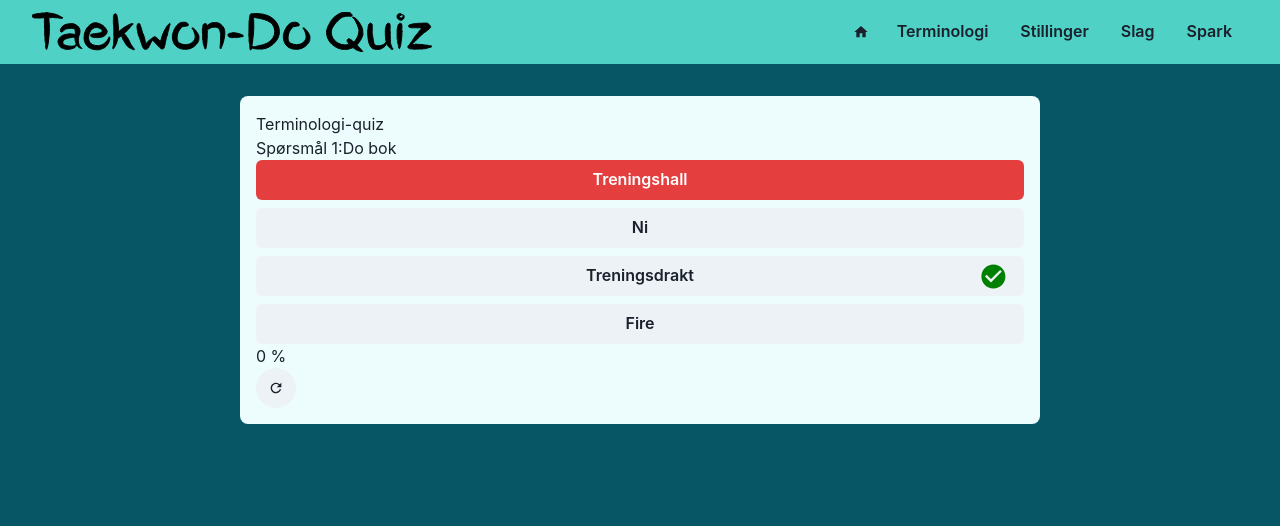
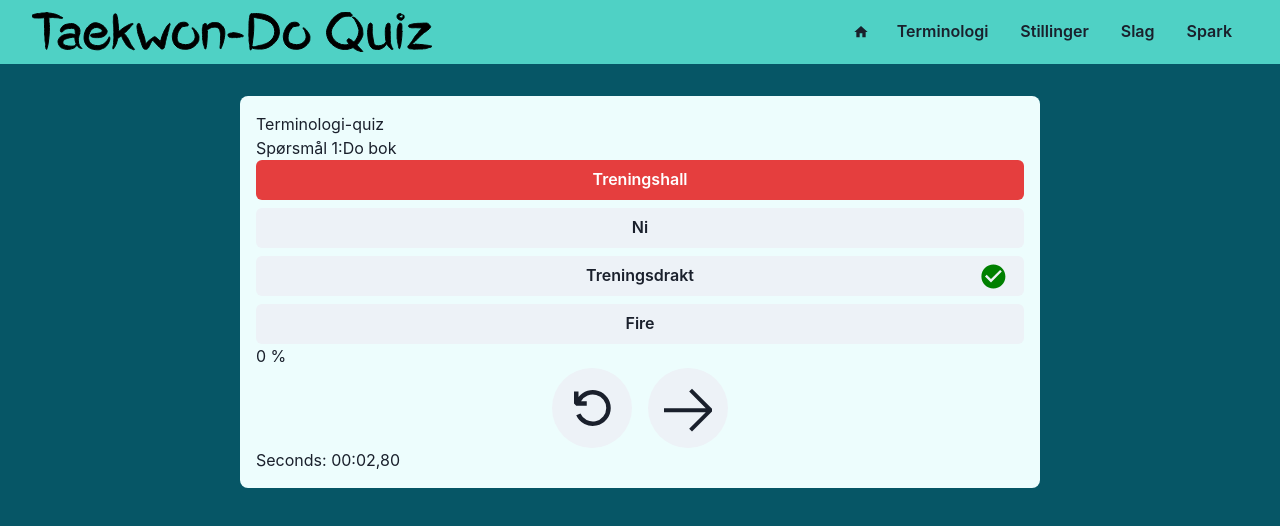
Before and after one commit to ohjohnsen/taekwondo-quiz-web, a React (Create React App) app: page /terminologyquiz in a window 1280 px wide. Both pictures are taken after a click on the button "Treningshall". Shown: the top 526 px of the page. Built offline with nearby package versions, Linux system fonts and the light colour scheme; the HTML template or start-up script is replaced by a standard one.

Commit message:
Added quiz timer + restart button

```diff
--- a/package.json
+++ b/package.json
@@ -11,6 +11,7 @@
     "@testing-library/jest-dom": "^5.17.0",
     "@testing-library/react": "^13.4.0",
     "@testing-library/user-event": "^13.5.0",
+    "date-fns": "^2.30.0",
     "framer-motion": "^10.16.4",
     "react": "^18.2.0",
     "react-dom": "^18.2.0",
--- a/src/pages/TerminologyQuizPage.jsx
+++ b/src/pages/TerminologyQuizPage.jsx
@@ -1,8 +1,10 @@
-import React, { useState } from "react";
-import { Box, Stack, Button, Icon, IconButton, Grid } from "@chakra-ui/react";
-import { MdRefresh, MdCheckCircle } from 'react-icons/md';
+import React, { useState, useEffect } from "react";
+import { Box, Stack, Button, Icon, IconButton, Grid, Center } from "@chakra-ui/react";
+import { MdCheckCircle } from "react-icons/md";
+import { VscDebugRestart, VscArrowRight } from "react-icons/vsc";
 import { Page } from "../components";
 import { terminologies } from "../assets/terminologies";
+import { differenceInMilliseconds, format } from "date-fns";
 
 const getKoreanQuestionAndNorwegianChoices = () => {
   console.log("Generating guesses");
@@ -57,6 +59,23 @@ const TerminologyQuizPage = () => {
   const [answers, setAnswers] = useState([]);
   const [selectedAnswer, setSelectedAnswer] = useState(undefined);
 
+  const [isTimerActive, setIsTimerActive] = useState(false);
+  const [startTimestamp, setStartTimestamp] = useState(Date.now);
+  const [elapsedTime, setElapsedTime] = useState(0);
+
+  useEffect(() => {
+    let timer = null;
+    if(isTimerActive){
+      timer = setInterval(() => {
+        const newElapsedTime = differenceInMilliseconds(new Date(), startTimestamp);
+        setElapsedTime(newElapsedTime);
+      }, 10);
+    }
+    return () => {
+      clearInterval(timer);
+    };
+  });
+
   return (
     <Page>
       <Box
@@ -83,12 +102,15 @@ const TerminologyQuizPage = () => {
                 selectedAnswer === guessingData.question.index ? 'green' : 'red' }
               onClick={() => {
                 if (selectedAnswer === undefined) {
-                  console.log(choice.index);
                   setSelectedAnswer(choice.index);
                   setAnswers([
                     ...answers,
                     choice.index === guessingData.question.index
                   ]);
+                }
+                if (!isTimerActive) {
+                  setIsTimerActive(true);
+                  setStartTimestamp(new Date());
                 }
               }}
             >
@@ -111,11 +133,32 @@ const TerminologyQuizPage = () => {
             { calculateCorrectAnswerPercentage(answers) } %
           </Box>
         }
-        { selectedAnswer !== undefined &&
+        { (selectedAnswer !== undefined || currentQuestion > 1) &&
+          <Box width="100%" textAlign="center">
+            <IconButton
+              icon={<VscDebugRestart />}
+              isRound={true}
+              marginRight="1rem"
+              width="5rem"
+              height="5rem"
+              fontSize="3rem"
+              onClick={() => {
+                setCurrentQuestion(1);
+                setSelectedAnswer(undefined);
+                setAnswers([]);
+                setIsTimerActive(false);
+                setElapsedTime(0);
+                guessingData = getKoreanQuestionAndNorwegianChoices();
+              }}
+            />
             <IconButton
               visibility={selectedAnswer === undefined}
-            icon={<MdRefresh />}
+              icon={<VscArrowRight />}
               isRound={true}
+              width="5rem"
+              height="5rem"
+              fontSize="4rem"
+              isDisabled={selectedAnswer === undefined ? true : false}
               onClick={() => {
                 guessingData = getKoreanQuestionAndNorwegianChoices();
                 const nextQuestion = currentQuestion + 1;
@@ -123,7 +166,9 @@ const TerminologyQuizPage = () => {
                 setSelectedAnswer(undefined);
               }}
             />
+          </Box>
         }
+        Seconds: { format(elapsedTime, "mm:ss,SS") }
       </Box>
     </Page>
   );
```
Also changed, not shown: 1 other file (tests, documents, lock files or other folders). Lines whose indentation alone changed are shown as unchanged.
